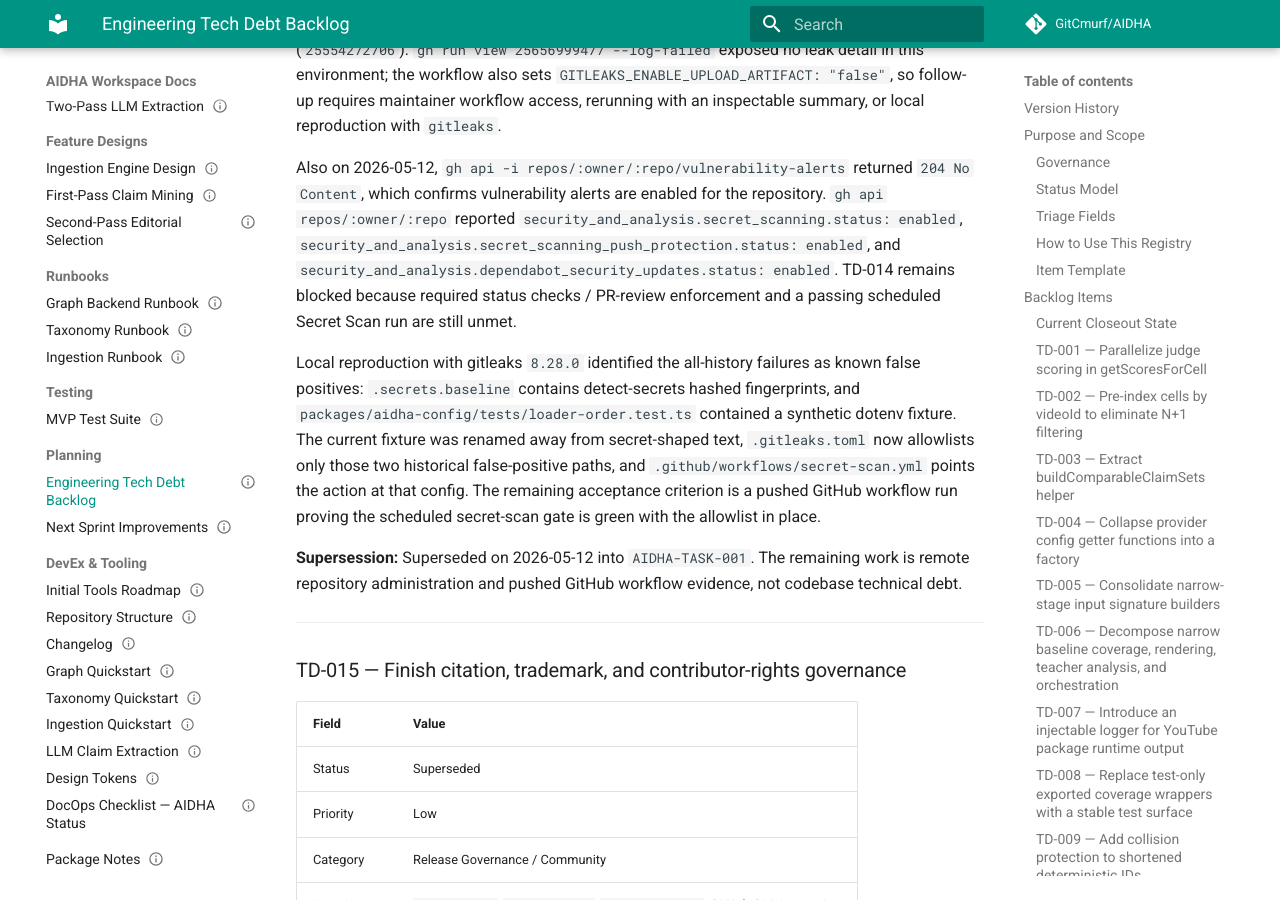
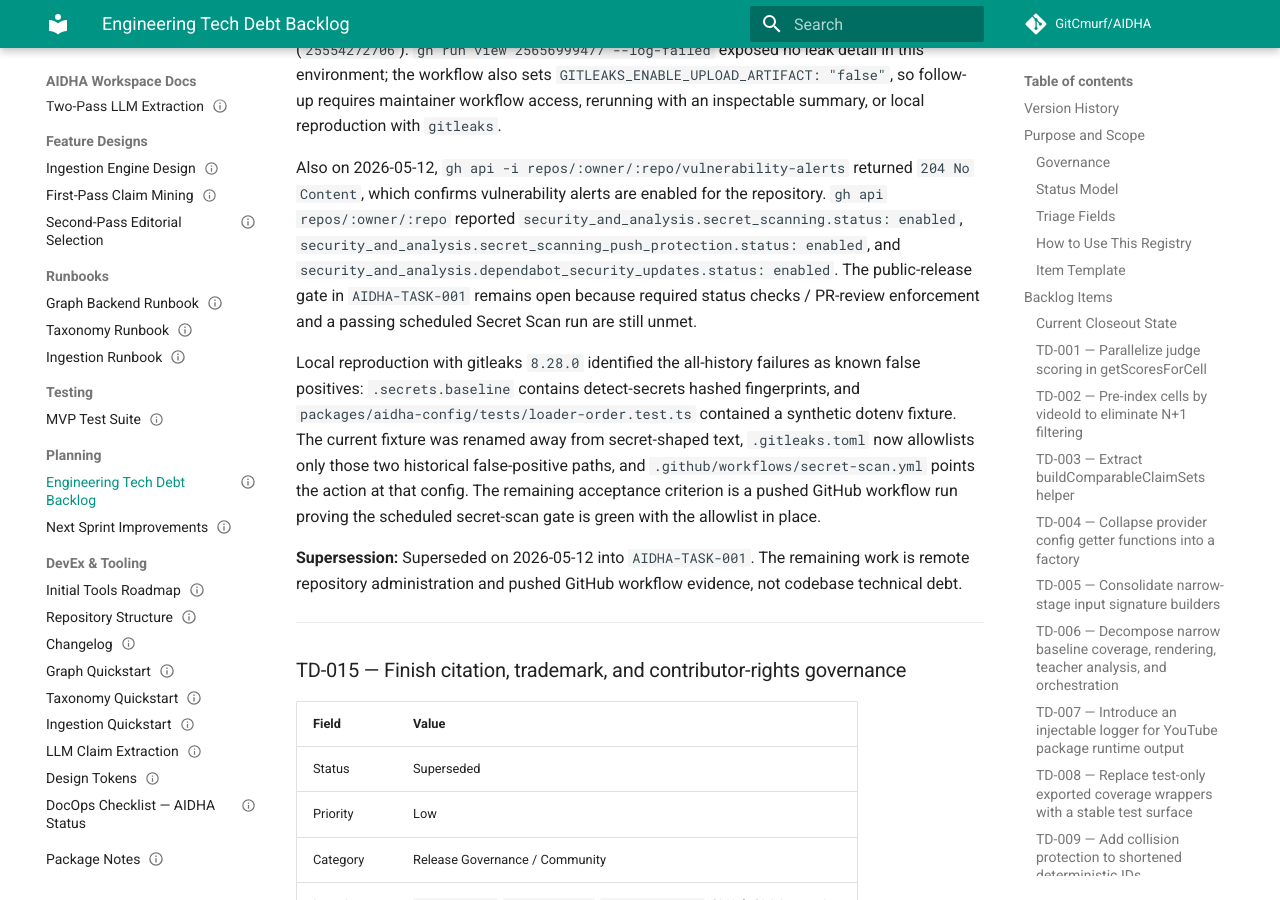
Before and after one commit to GitCmurf/AIDHA, an MkDocs documentation site: the page built from docs/05-planning/tasks/task-007-tech-debt-backlog.md, in a window 1280 px wide and 900 px high, scrolled down 37097 px. Built offline with MkDocs 1.6.1 and Material for MkDocs 9.7.7, drawn with Linux system fonts in a browser that asks for light colours; comment, search, counter and statistics services are not loaded; the version menu is left out.

Commit message:
docs: clarify release gate supersession

```diff
--- a/docs/05-planning/tasks/task-007-tech-debt-backlog.md
+++ b/docs/05-planning/tasks/task-007-tech-debt-backlog.md
@@ -1275,9 +1275,9 @@ Also on 2026-05-12, `gh api -i repos/:owner/:repo/vulnerability-alerts` returned
 which confirms vulnerability alerts are enabled for the repository. `gh api repos/:owner/:repo`
 reported `security_and_analysis.secret_scanning.status: enabled`,
 `security_and_analysis.secret_scanning_push_protection.status: enabled`, and
-`security_and_analysis.dependabot_security_updates.status: enabled`. TD-014 remains blocked because
-required status checks / PR-review enforcement and a passing scheduled Secret Scan run are still
-unmet.
+`security_and_analysis.dependabot_security_updates.status: enabled`. The public-release gate in
+`AIDHA-TASK-001` remains open because required status checks / PR-review enforcement and a passing
+scheduled Secret Scan run are still unmet.
 
 Local reproduction with gitleaks `8.28.0` identified the all-history failures as known
 false positives: `.secrets.baseline` contains detect-secrets hashed fingerprints, and
```
